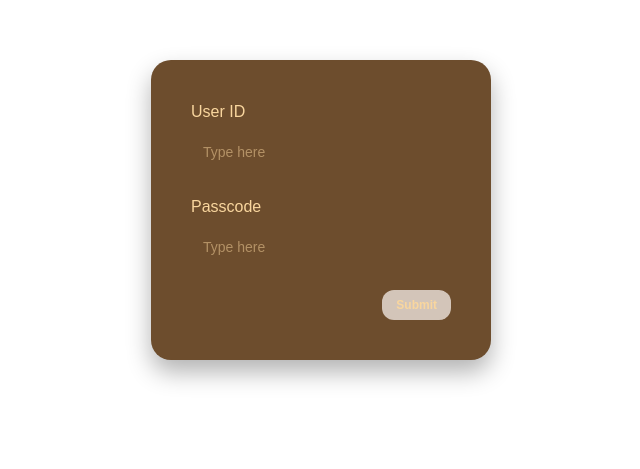
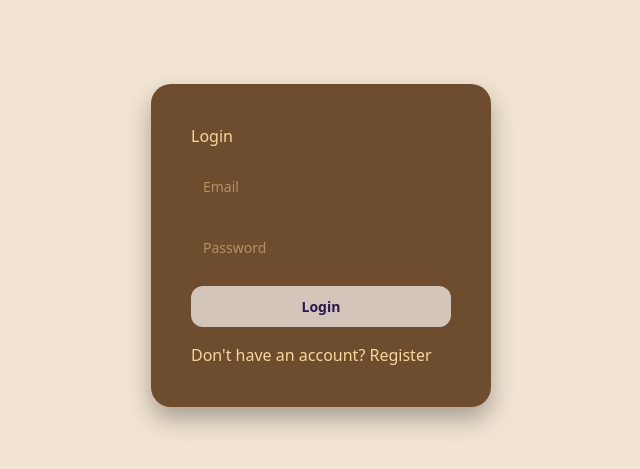
Before and after one commit to MiracleMark35/IM-2-Project, a React (Vite) app in the folder im-2-project/: page / in a window 1280 px wide. Shown: the part 155-624 px from the top of the page, without its empty margins (319-959 px from the left). Built offline with nearby package versions, Linux system fonts and the light colour scheme.

Commit message:
Backend Login and Signup

```diff
--- /dev/null
+++ b/im-2-project/src/api/apiConfig.js
@@ -0,0 +1,3 @@
+// src/api/apiConfig.js
+
+export const API_BASE_URL = 'http://localhost/car-rental-api/api/v1';
--- a/im-2-project/src/main.jsx
+++ b/im-2-project/src/main.jsx
@@ -10,7 +10,7 @@ import Home from './pages/Home';
 import Featured from './pages/Featured';
 import AboutUs from './pages/AboutUs';
 import RentalsPage from './pages/RentalsPage';
-
+import Register from './pages/Register';
 
 createRoot(document.getElementById('root')).render(
   <StrictMode>
@@ -18,7 +18,7 @@ createRoot(document.getElementById('root')).render(
       <Routes>
         {/* Login page (standalone) */}
         <Route path="/" element={<Login />} />
-
+        <Route path ='/register' element={<Register />} />
         {/* Home page (with Navbar & Footer) */}
         <Route path="/home" element={
           <>
--- a/im-2-project/src/pages/Login.jsx
+++ b/im-2-project/src/pages/Login.jsx
@@ -1,139 +1,59 @@
 import React, { useState } from 'react';
-import { useNavigate } from 'react-router-dom'; // Import useNavigate
-
+import { useNavigate } from 'react-router-dom';
+import { API_BASE_URL } from '../api/apiConfig';
+import '../styles/Login.css'; // This must point to the actual CSS file
 
 const Login = () => {
-  const [userID, setUserID] = useState('');
-  const [passcode, setPasscode] = useState('');
-  const navigate = useNavigate(); // Initialize navigate function
+  const [email, setEmail] = useState('');
+  const [password, setPassword] = useState('');
+  const [error, setError] = useState('');
+  const navigate = useNavigate();
 
-  const handleSubmit = () => {
-    if (!userID || !passcode) {
-      alert('Please enter both User ID and Passcode.');
-    } else {
-      // Only require that some input exists, not specific values
-      navigate('/home'); // Redirect to home page
+  const handleSubmit = async () => {
+    if (!email || !password) {
+      setError('Please enter both email and password.');
+      return;
     }
-  };
-  const handleRedirect = (path) => {
-    window.location.href = path;
-  };
 
-  const styles = {
-    body: {
-      margin: 0,
-      fontFamily: 'sans-serif',
-    },
-    navbar: {
-      backgroundColor: '#f1e4d2',
-      display: 'flex',
-      justifyContent: 'space-between',
-      alignItems: 'center',
-      padding: '16px 40px',
-    },
-    leftNav: {
-      display: 'flex',
-      alignItems: 'center',
-      gap: '40px',
-    },
-    logo: {
-      fontSize: '24px',
-      color: '#3b2e1e',
-    },
-    navLinks: {
-      listStyle: 'none',
-      display: 'flex',
-      gap: '32px',
-    },
-    navLink: {
-      color: '#222',
-      textDecoration: 'none',
-      cursor: 'pointer',
-      fontSize: '16px',
-    },
-    loginButton: {
-      backgroundColor: '#f1e4d2',
-      color: '#2a174d',
-      border: 'none',
-      padding: '8px 20px',
-      borderRadius: '20px',
-      fontWeight: 'bold',
-      cursor: 'pointer',
-    },
-    background: {
-      background: "carvibes.jpg", // background cover
-      height: 'calc(100vh - 70px)',
-      display: 'flex',
-      justifyContent: 'center',
-      alignItems: 'center',
-    },
-    loginBox: {
-      backgroundColor: '#6d4d2d',
-      padding: '40px',
-      borderRadius: '20px',
-      width: '340px',
-      color: '#f9d69e',
-      boxShadow: '0px 12px 25px rgba(0, 0, 0, 0.3)',
-      display: 'flex',
-      flexDirection: 'column',
-      gap: '20px',
-    },
-    formGroup: {
-      display: 'flex',
-      flexDirection: 'column',
-      gap: '6px',
-    },
-    input: {
-      padding: '12px',
-      borderRadius: '6px',
-      border: 'none',
-      fontSize: '14px',
-      outline: 'none',
-    },
-    submitButton: {
-      backgroundColor: '#d3c5b9',
-      border: 'none',
-      padding: '6px 14px',
-      borderRadius: '12px',
-      fontSize: '12px',
-      fontWeight: 'bold',
-      cursor: 'pointer',
-      alignSelf: 'flex-end',
+    try {
+      const response = await fetch(`${API_BASE_URL}/auth/login.php`, {
+        method: 'POST',
+        headers: { 'Content-Type': 'application/json' },
+        body: JSON.stringify({ email, password })
+      });
+
+      const data = await response.json();
+
+      if (!response.ok) throw new Error(data.error || 'Login failed');
+
+      alert('Login successful!');
+      navigate('/home');
+    } catch (err) {
+      setError(err.message);
     }
   };
 
   return (
-    <div style={styles.body}>
-
-
-      <div style={styles.background}>
-        <div style={styles.loginBox}>
-          <div style={styles.formGroup}>
-            <label>User ID</label>
-            <input
-              type="text"
-              placeholder="Type here"
-              style={styles.input}
-              value={userID}
-              onChange={(e) => setUserID(e.target.value)}
-            />
-          </div>
-
-          <div style={styles.formGroup}>
-            <label>Passcode</label>
-            <input
-              type="password"
-              placeholder="Type here"
-              style={styles.input}
-              value={passcode}
-              onChange={(e) => setPasscode(e.target.value)}
-            />
-          </div>
-
-          <button style={styles.submitButton} onClick={handleSubmit}>
-            Submit
-          </button>
-        </div>
+    <div className="login-container">
+      <div className="login-box">
+        <h2>Login</h2>
+        <input
+          type="email"
+          placeholder="Email"
+          value={email}
+          onChange={(e) => setEmail(e.target.value)}
+        />
+        <input
+          type="password"
+          placeholder="Password"
+          value={password}
+          onChange={(e) => setPassword(e.target.value)}
+        />
+        {error && <p className="error">{error}</p>}
+        <button onClick={handleSubmit}>Login</button>
+        <p>
+          Don&apos;t have an account? <a href="/register">Register</a>
+        </p>
       </div>
     </div>
   );
--- /dev/null
+++ b/im-2-project/src/pages/Register.jsx
@@ -0,0 +1,69 @@
+import React, { useState } from 'react';
+import { API_BASE_URL } from '../api/apiConfig';
+import { useNavigate } from 'react-router-dom';
+import '../styles/register.css';
+
+const Register = () => {
+  const [email, setEmail] = useState('');
+  const [password, setPassword] = useState('');
+  const [mobile, setMobile] = useState('');
+  const [error, setError] = useState('');
+  const navigate = useNavigate();
+
+  const handleRegister = async () => {
+    if (!email || !password || !mobile) {
+      setError('All fields are required');
+      return;
+    }
+
+    try {
+      const response = await fetch(`${API_BASE_URL}/auth/register.php`, {
+        method: 'POST',
+        headers: { 'Content-Type': 'application/json' },
+        body: JSON.stringify({ email, password, mobile })
+      });
+
+      const data = await response.json();
+
+      if (!response.ok) throw new Error(data.error || 'Registration failed');
+
+      alert('Registration successful!');
+      navigate('/');
+    } catch (err) {
+      setError(err.message);
+    }
+  };
+
+  return (
+    <div className="register-container">
+      <div className="register-box">
+        <h2>Register</h2>
+        <input
+          type="email"
+          placeholder="Email"
+          value={email}
+          onChange={(e) => setEmail(e.target.value)}
+        />
+        <input
+          type="text"
+          placeholder="Mobile"
+          value={mobile}
+          onChange={(e) => setMobile(e.target.value)}
+        />
+        <input
+          type="password"
+          placeholder="Password"
+          value={password}
+          onChange={(e) => setPassword(e.target.value)}
+        />
+        {error && <p className="error">{error}</p>}
+        <button onClick={handleRegister}>Register</button>
+        <p>
+          Already have an account? <a href="/">Login</a>
+        </p>
+      </div>
+    </div>
+  );
+};
+
+export default Register;
--- /dev/null
+++ b/im-2-project/src/styles/login.css
@@ -0,0 +1,44 @@
+.login-container {
+  height: 100vh;
+  display: flex;
+  justify-content: center;
+  align-items: center;
+  background: #f1e4d2;
+}
+
+.login-box {
+  background-color: #6d4d2d;
+  padding: 40px;
+  border-radius: 20px;
+  width: 340px;
+  color: #f9d69e;
+  box-shadow: 0px 12px 25px rgba(0, 0, 0, 0.3);
+  display: flex;
+  flex-direction: column;
+  gap: 16px;
+}
+
+.login-box input {
+  padding: 12px;
+  border-radius: 6px;
+  border: none;
+  font-size: 14px;
+  outline: none;
+}
+
+.login-box button {
+  background-color: #d3c5b9;
+  border: none;
+  padding: 10px;
+  border-radius: 12px;
+  font-size: 14px;
+  font-weight: bold;
+  cursor: pointer;
+  color: #2a174d;
+}
+
+.login-box .error {
+  color: #ffaaa5;
+  font-size: 13px;
+  margin-top: -8px;
+}
--- /dev/null
+++ b/im-2-project/src/styles/register.css
@@ -0,0 +1,44 @@
+.register-container {
+  height: 100vh;
+  display: flex;
+  justify-content: center;
+  align-items: center;
+  background: #f1e4d2;
+}
+
+.register-box {
+  background-color: #6d4d2d;
+  padding: 40px;
+  border-radius: 20px;
+  width: 360px;
+  color: #f9d69e;
+  box-shadow: 0px 12px 25px rgba(0, 0, 0, 0.3);
+  display: flex;
+  flex-direction: column;
+  gap: 16px;
+}
+
+.register-box input {
+  padding: 12px;
+  border-radius: 6px;
+  border: none;
+  font-size: 14px;
+  outline: none;
+}
+
+.register-box button {
+  background-color: #d3c5b9;
+  border: none;
+  padding: 10px;
+  border-radius: 12px;
+  font-size: 14px;
+  font-weight: bold;
+  cursor: pointer;
+  color: #2a174d;
+}
+
+.register-box .error {
+  color: #ffaaa5;
+  font-size: 13px;
+  margin-top: -8px;
+}
```
